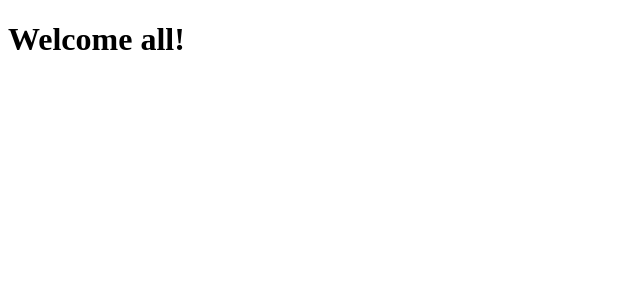
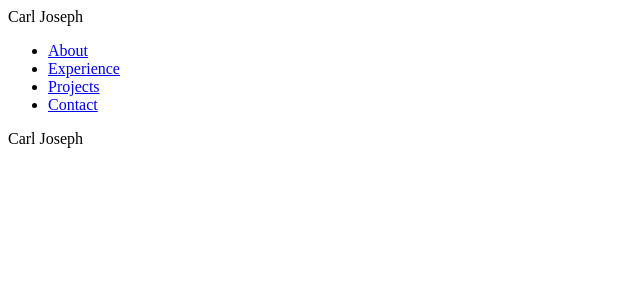
Before and after one commit to carljoe156/cj-portfolio-react, a React (Vite) app: page / in a window 1280 px wide. Shown: the top 300 px of the page, without its empty margins (0-640 px from the left). Built offline with nearby package versions, Linux system fonts and the light colour scheme.

Commit message:
Added/Updated Header component

```diff
--- a/src/App.jsx
+++ b/src/App.jsx
@@ -1,10 +1,12 @@
 import React from "react";
+import Header from "./components/Header";
+
 import "./App.css";
 
 function App() {
   return (
     <div>
-      <h1>Welcome all!</h1>
+      <Header />
     </div>
   );
 }
--- /dev/null
+++ b/src/components/Header.jsx
@@ -0,0 +1,68 @@
+import React, { useState } from "react";
+
+function Header() {
+  const [menuOpen, setMenuOpen] = useState(false);
+
+  const toggleMenu = () => setMenuOpen(!menuOpen);
+
+  return (
+    <>
+      <nav id="desktop-nav">
+        <div className="logo">Carl Joseph</div>
+        <div>
+          <ul className="nav-links">
+            <li>
+              <a href="#about">About</a>
+            </li>
+            <li>
+              <a href="#experience">Experience</a>
+            </li>
+            <li>
+              <a href="#projects">Projects</a>
+            </li>
+            <li>
+              <a href="#contact">Contact</a>
+            </li>
+          </ul>
+        </div>
+      </nav>
+
+      <nav id="hamburger-nav">
+        <div className="logo">Carl Joseph</div>
+        <div className="hamburger-menu">
+          <div className="hamburger-icon" onClick={toggleMenu}>
+            <span></span>
+            <span></span>
+            <span></span>
+          </div>
+          {menuOpen && (
+            <div className="menu-links">
+              <li>
+                <a href="#about" onClick={toggleMenu}>
+                  About
+                </a>
+              </li>
+              <li>
+                <a href="#experience" onClick={toggleMenu}>
+                  Experience
+                </a>
+              </li>
+              <li>
+                <a href="#projects" onClick={toggleMenu}>
+                  Projects
+                </a>
+              </li>
+              <li>
+                <a href="#contact" onClick={toggleMenu}>
+                  Contact
+                </a>
+              </li>
+            </div>
+          )}
+        </div>
+      </nav>
+    </>
+  );
+}
+
+export default Header;
```
